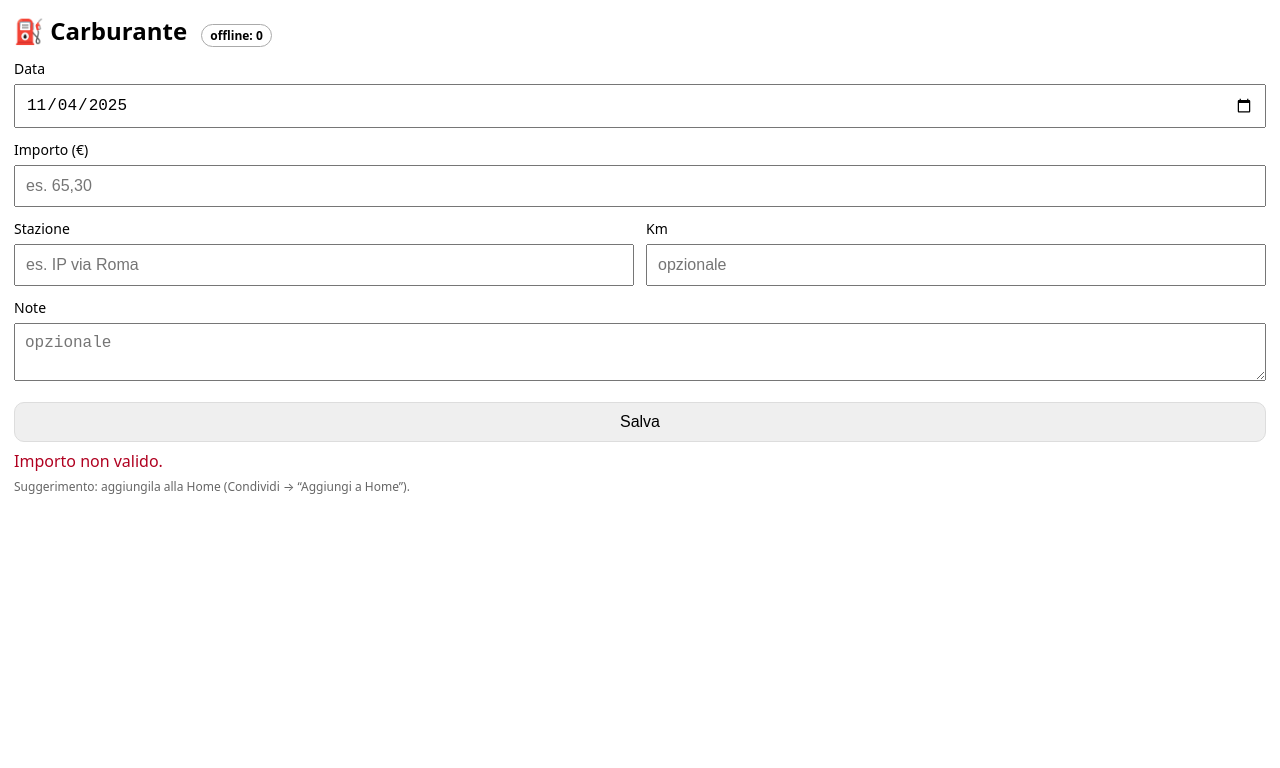
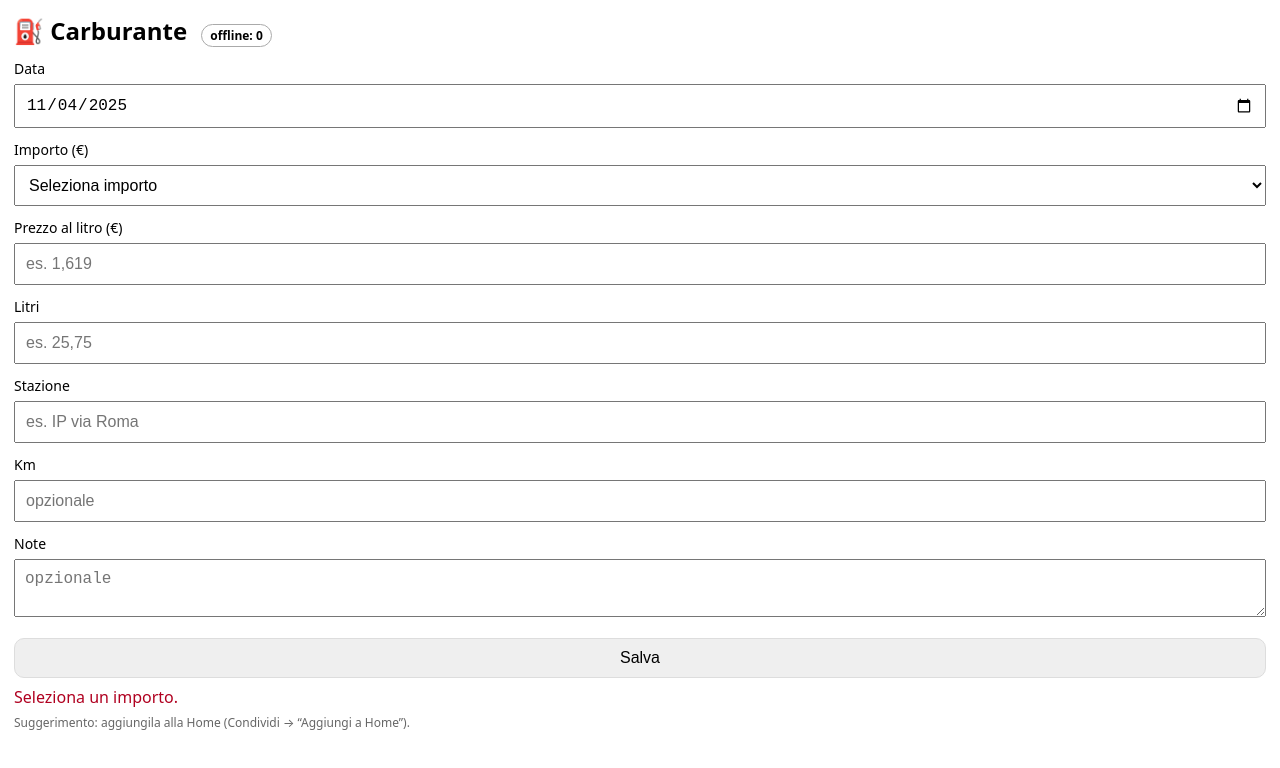
Before and after one commit to masstad/scheda_carburante, a plain HTML site: page index.html in a window 1280 px wide. Both pictures are taken after a click on the button "Salva". Drawn offline with Linux system fonts and the light colour scheme.

Commit message:
Update index.html

```diff
--- a/index.html
+++ b/index.html
@@ -7,17 +7,25 @@
   <meta name="apple-mobile-web-app-capable" content="yes">
   <style>
     :root { --space:14px; }
-		  body{ font-family:system-ui,-apple-system,Segoe UI,Roboto,sans-serif; margin:var(--space); }
-		  h2{ margin:0 0 10px; }
-		  label{ display:block; margin:12px 0 6px; font-size:14px; }
-		  input,textarea,button{ width:100%; font-size:16px; padding:10px; box-sizing:border-box; }
-		  .row{ display:flex; gap:12px; }
-		  .row>div{ flex:1; }
-		  button{ margin-top:16px; border-radius:10px; border:1px solid #ddd; }
-		  .ok{ color:green; margin-top:8px; }
-		  .err{ color:#b00020; margin-top:8px; }
-		  .muted{ color:#666; font-size:12px; margin-top:6px; }
-		  .badge{ display:inline-block; font-size:12px; padding:2px 8px; border-radius:999px; border:1px solid #aaa; margin-left:8px; }
+    body {
+      font-family: system-ui, -apple-system, Segoe UI, Roboto, sans-serif;
+      margin: var(--space);
+    }
+    h2 { margin: 0 0 10px; }
+    label { display: block; margin: 12px 0 6px; font-size: 14px; }
+    select, input, textarea, button {
+      width: 100%; font-size: 16px; padding: 10px; box-sizing: border-box;
+    }
+    button {
+      margin-top: 16px; border-radius: 10px; border: 1px solid #ddd;
+    }
+    .ok { color: green; margin-top: 8px; }
+    .err { color: #b00020; margin-top: 8px; }
+    .muted { color: #666; font-size: 12px; margin-top: 6px; }
+    .badge {
+      display: inline-block; font-size: 12px; padding: 2px 8px;
+      border-radius: 999px; border: 1px solid #aaa; margin-left: 8px;
+    }
   </style>
 </head>
 
@@ -28,19 +36,21 @@
   <input id="data" type="date" required>
 
   <label>Importo (€)</label>
-		<input id="importo" type="number" inputmode="decimal" step="0.01" placeholder="es. 65,30" required>
+  <select id="importo" required>
+    <option value="">Seleziona importo</option>
+  </select>
 
-		<div class="row">
-			<div>
+  <label>Prezzo al litro (€)</label>
+  <input id="prezzo" type="number" inputmode="decimal" step="0.001" placeholder="es. 1,619" required>
+
+  <label>Litri</label>
+  <input id="litri" type="number" inputmode="decimal" step="0.01" placeholder="es. 25,75" required>
+
   <label>Stazione</label>
   <input id="stazione" type="text" placeholder="es. IP via Roma">
-			</div>
 
-			<div>
   <label>Km</label>
   <input id="km" type="number" inputmode="numeric" placeholder="opzionale">
-			</div>
-		</div>
 
   <label>Note</label>
   <textarea id="note" rows="2" placeholder="opzionale"></textarea>
@@ -53,10 +63,21 @@
 const ENDPOINT = 'YOUR_APPS_SCRIPT_URL';
 const SECRET   = 'YOUR_SECRET_TOKEN';
 
-// Inizializza data a oggi
+// Popola il menu Importo con valori da 5 a 100 (passi di 5)
+(function initImportoOptions() {
+  const select = document.getElementById('importo');
+  for(let i=5; i<=100; i+=5){
+    const opt = document.createElement('option');
+    opt.value = i.toFixed(2).replace('.', ',');
+    opt.textContent = i.toFixed(2).replace('.', ',');
+    select.appendChild(opt);
+  }
+})();
+
+// Imposta la data odierna di default
 (function initDate(){
-  const d=new Date();
-  const pad=n=>String(n).padStart(2,'0');
+  const d = new Date();
+  const pad = n => String(n).padStart(2, '0');
   document.getElementById('data').value = `${d.getFullYear()}-${pad(d.getMonth()+1)}-${pad(d.getDate())}`;
 })();
 
@@ -64,15 +85,14 @@ const SECRET   = 'YOUR_SECRET_TOKEN';
 function getQueue(){ try{ return JSON.parse(localStorage.getItem('carb_queue')||'[]'); }catch{ return []; } }
 function setQueue(arr){ localStorage.setItem('carb_queue', JSON.stringify(arr)); updateBadge(); }
 function updateBadge(){
-  const q=getQueue();
-  const b=document.getElementById('qBadge');
-  if(q.length>0){ b.hidden=false; b.textContent=`offline: ${q.length}`; }
-  else { b.hidden=true; }
+  const q = getQueue();
+  const b = document.getElementById('qBadge');
+  if(q.length > 0){ b.hidden = false; b.textContent = `offline: ${q.length}`; }
+  else { b.hidden = true; }
 }
 updateBadge();
 
 async function sendForm(data) {
-  // Evita preflight: usa form-urlencoded
   const params = new URLSearchParams(data);
   const res = await fetch(ENDPOINT, {
     method: 'POST',
@@ -83,9 +103,9 @@ async function sendForm(data) {
 }
 
 async function flushQueue(){
-  const q=getQueue();
-  if(q.length===0) return;
-  const remaining=[];
+  const q = getQueue();
+  if(q.length === 0) return;
+  const remaining = [];
   for(const item of q){
     try{
       const out = await sendForm(item);
@@ -103,42 +123,42 @@ document.getElementById('saveBtn').addEventListener('click', async () => {
   msg.className = '';
 
   const data = document.getElementById('data').value;
-  let importo = String(document.getElementById('importo').value).replace(',', '.'); // 65,30 → 65.30
+  let importo = String(document.getElementById('importo').value).replace(',', '.');
+  let prezzo = String(document.getElementById('prezzo').value).replace(',', '.');
+  let litri = String(document.getElementById('litri').value).replace(',', '.');
   const stazione = document.getElementById('stazione').value;
   const km = document.getElementById('km').value;
   const note = document.getElementById('note').value;
 
   if(!data){ msg.textContent='Inserisci la data.'; msg.className='err'; return; }
-  if(!importo || Number(importo) <= 0){ msg.textContent='Importo non valido.'; msg.className='err'; return; }
+  if(!importo || Number(importo) <= 0){ msg.textContent='Seleziona un importo.'; msg.className='err'; return; }
+  if(!prezzo || Number(prezzo) <= 0){ msg.textContent='Prezzo non valido.'; msg.className='err'; return; }
+  if(!litri || Number(litri) <= 0){ msg.textContent='Litri non validi.'; msg.className='err'; return; }
 
-  const payload = { secret: SECRET, data, importo, stazione, km, note };
+  const payload = { secret: SECRET, data, importo, prezzo, litri, stazione, km, note };
 
   try{
     const out = await sendForm(payload);
     if(out.ok){
-      msg.textContent='Salvato ✅';
-      msg.className='ok';
-      // reset per inserimenti rapidi
-      document.getElementById('importo').value='';
+      msg.textContent = 'Salvato ✅';
+      msg.className = 'ok';
+      document.getElementById('prezzo').value='';
+      document.getElementById('litri').value='';
       document.getElementById('note').value='';
-      document.getElementById('importo').focus();
-      // prova a spedire eventuale coda
+      document.getElementById('importo').selectedIndex = 0;
       flushQueue();
     }else{
-      // Metti in coda offline
-      const q=getQueue(); q.push(payload); setQueue(q);
+      const q = getQueue(); q.push(payload); setQueue(q);
       msg.textContent='Niente rete? Dato messo in coda ⏳';
       msg.className='err';
     }
   }catch{
-    // Metti in coda offline
-    const q=getQueue(); q.push(payload); setQueue(q);
+    const q = getQueue(); q.push(payload); setQueue(q);
     msg.textContent='Sei offline. Dato messo in coda ⏳';
     msg.className='err';
   }
 });
 
-// Prova a svuotare coda quando torni online
 window.addEventListener('online', flushQueue);
 </script>
 </body>
```
Lines whose indentation alone changed are shown as unchanged.
